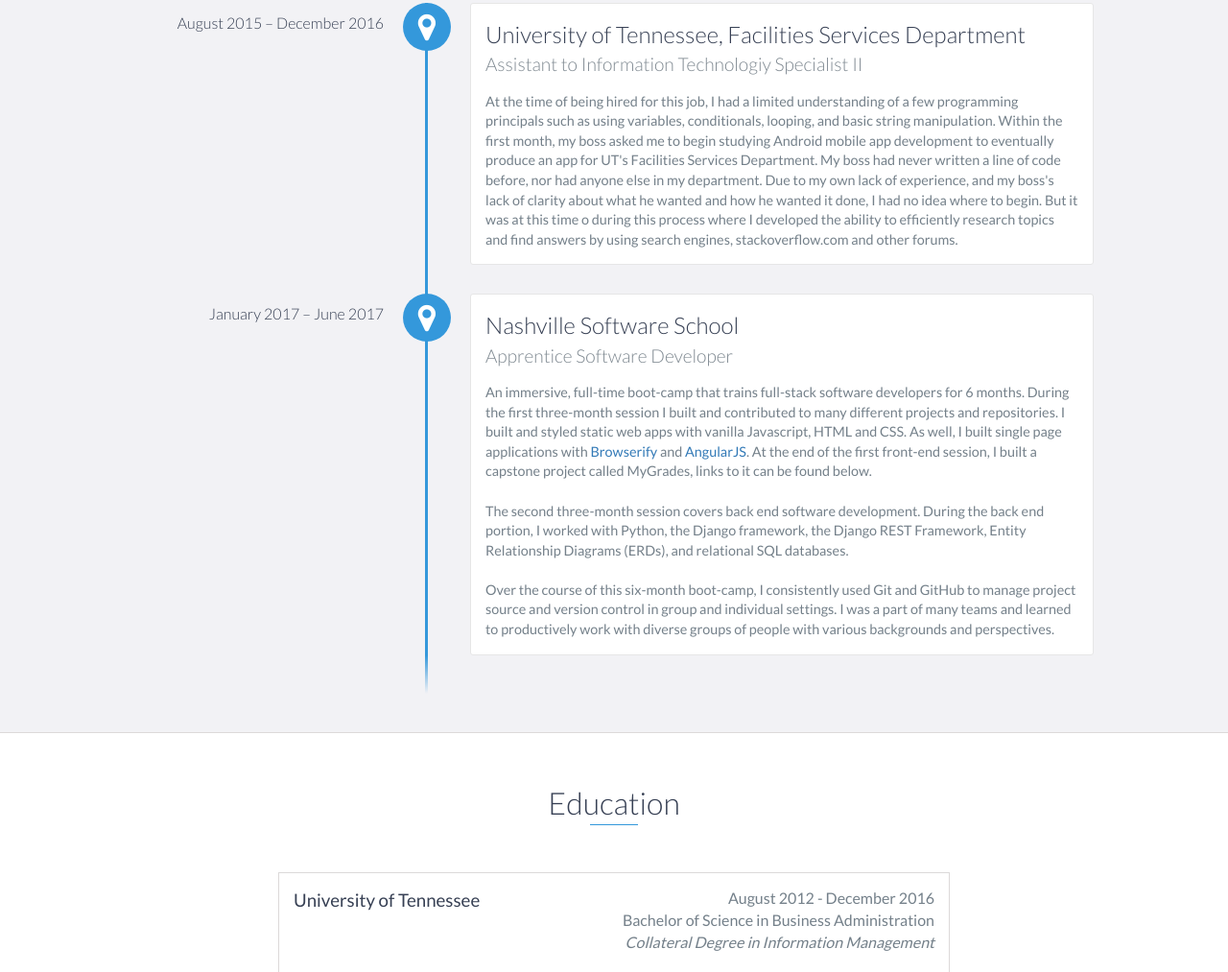
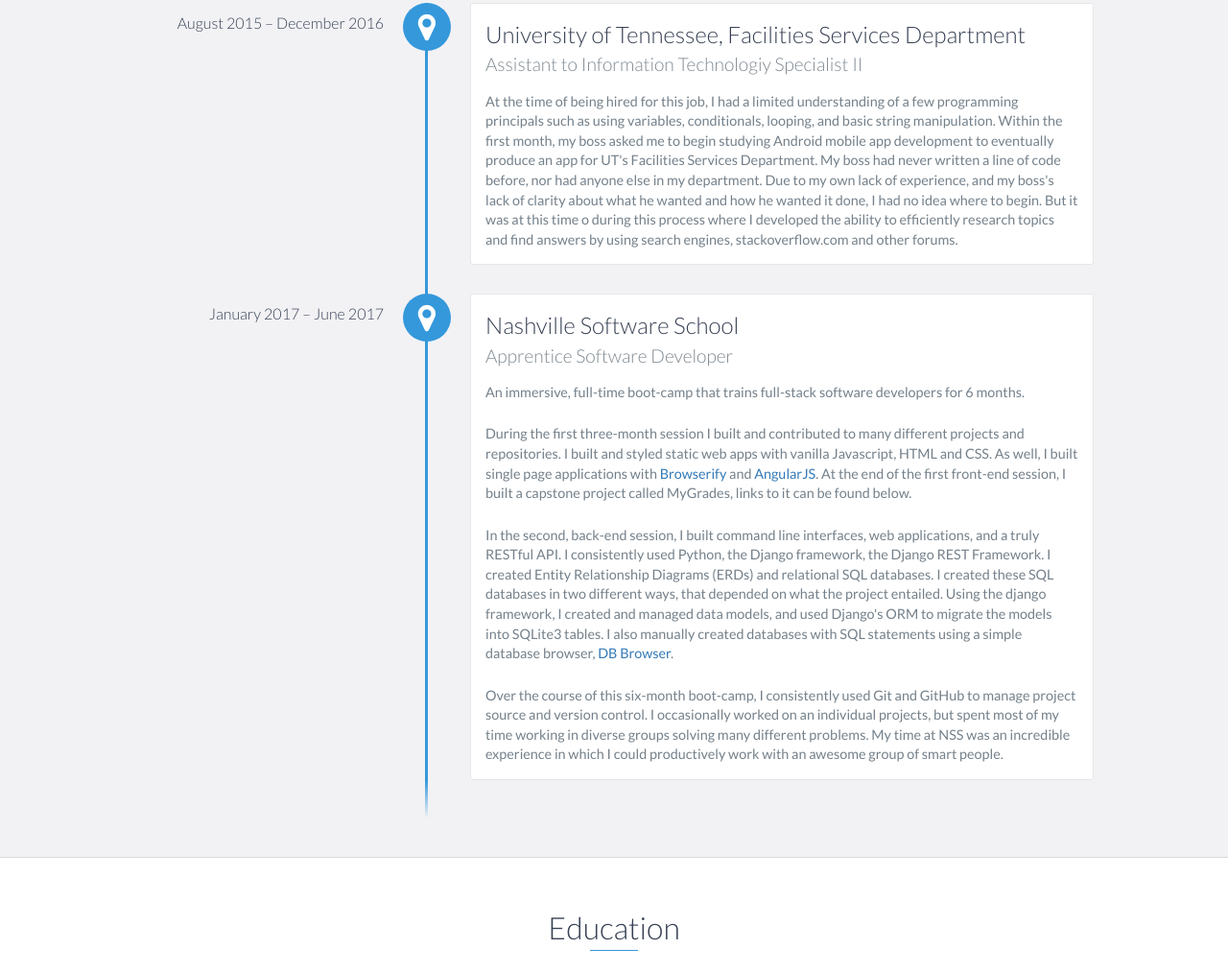
Before and after one commit to willsims14/willsims14.github.io, a plain HTML site: page index.html in a window 1280 px wide. Shown: the part 2166-3179 px from the top of the page at 96% size. Drawn offline with nearby package versions, Linux system fonts and the light colour scheme.

Commit message:
Updated NSS bio

```diff
--- a/index.html
+++ b/index.html
@@ -148,13 +148,16 @@
             <div data-date="January 2017 – June 2017">
                 <h3>Nashville Software School</h3>
                 <h4>Apprentice Software Developer</h4>
-                <p>
-                    An immersive, full-time boot-camp that trains full-stack software developers for 6 months. During the first three-month session I built and contributed to many different projects and repositories. I built and styled static web apps with vanilla Javascript, HTML and CSS. As well, I built single page applications with <a href="http://browserify.org/articles.html">Browserify</a> and <a href="https://angularjs.org/">AngularJS</a>. At the end of the first front-end session, I built a capstone project called MyGrades, links to it can be found below.
-                    <br><br>
-                    The second three-month session covers back end software development. During the back end portion, I worked with Python, the Django framework, the Django REST Framework, Entity Relationship Diagrams (ERDs), and relational SQL databases.
-                    <br><br>
-                    Over the course of this six-month boot-camp, I consistently used Git and GitHub to manage project source and version control in group and individual settings. I was a part of many teams and learned to productively work with diverse groups of people with various backgrounds and perspectives.
-                </p>
+                <div>
+                    <p>An immersive, full-time boot-camp that trains full-stack software developers for 6 months.</p><br>
+
+                    <p>During the first three-month session I built and contributed to many different projects and repositories. I built and styled static web apps with vanilla Javascript, HTML and CSS. As well, I built single page applications with <a href="http://browserify.org/articles.html">Browserify</a> and <a href="https://angularjs.org/">AngularJS</a>. At the end of the first front-end session, I built a capstone project called MyGrades, links to it can be found below.</p><br>
+
+                    <p>In the second, back-end session, I built command line interfaces, web applications, and a truly RESTful API.
+                    I consistently used Python, the Django framework, the Django REST Framework. I created Entity Relationship Diagrams (ERDs) and relational SQL databases. I created these SQL databases in two different ways, that depended on what the project entailed. Using the django framework, I created and managed data models, and used Django's ORM to migrate the models into SQLite3 tables. I also manually created databases with SQL statements using a simple database browser, <a href="http://sqlitebrowser.org/">DB Browser</a>.</p><br>
+
+                    <p>Over the course of this six-month boot-camp, I consistently used Git and GitHub to manage project source and version control. I occasionally worked on an individual projects, but spent most of my time working in diverse groups solving many different problems. My time at NSS was an incredible experience in which I could productively work with an awesome group of smart people. </p>
+                </div>
             </div>
 
 
```
